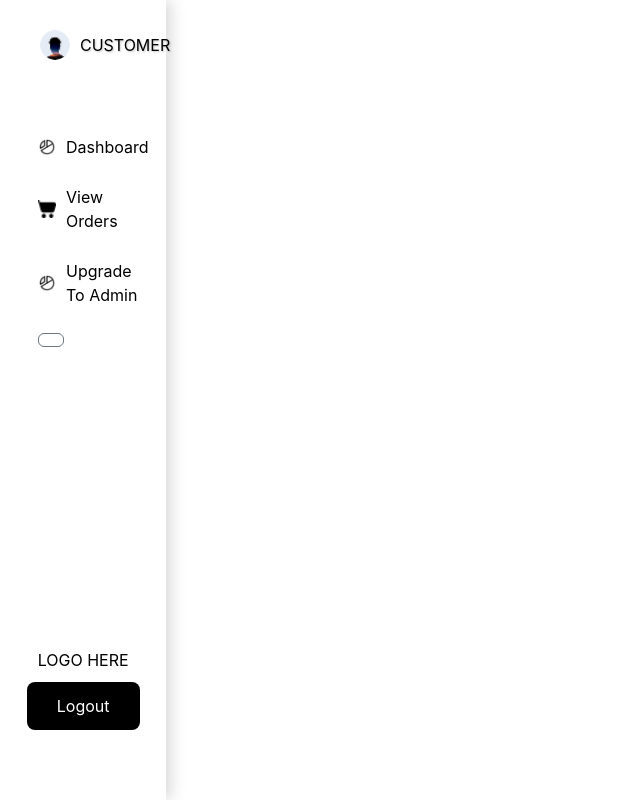
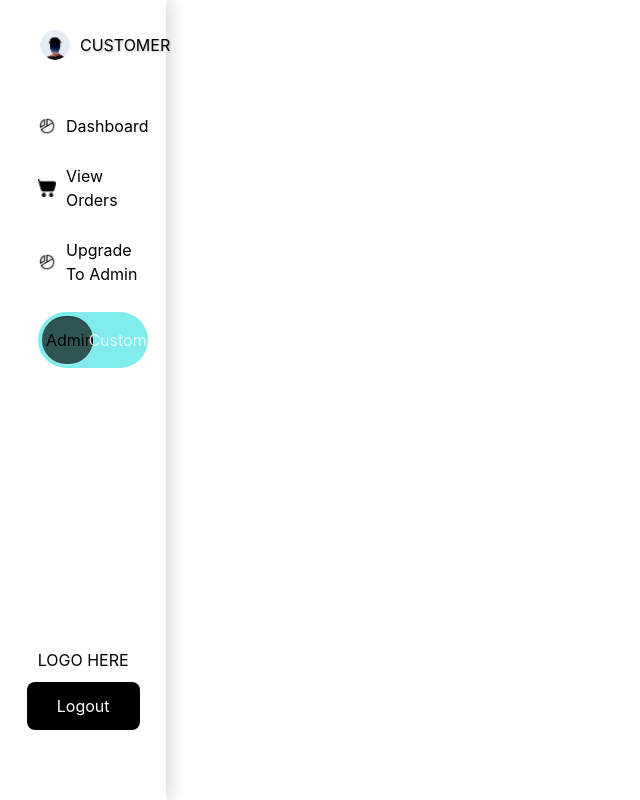
Before and after one commit to Rishvanth28/Paddy, a Django app: template paddy_proj/paddy_app/templates/customer_base.html in a window 1280 px wide. Shown: the whole page, without its empty margins (0-640 px from the left). Run offline with Django 5.2, Linux system fonts and the light colour scheme; the template is opened without the code that fills it, so the values that code supplies are empty.

Commit message:
Role switching button

```diff
--- /dev/null
+++ b/paddy_proj/paddy_app/static/css/customer_base.css
@@ -0,0 +1,126 @@
+  /* Scrollbar for WebKit (Chrome, Safari, Edge) */
+  ::-webkit-scrollbar {
+    width: 8px;
+  }
+
+  ::-webkit-scrollbar-track {
+    background: #f1f1f1;
+    /* light gray track */
+  }
+
+  ::-webkit-scrollbar-thumb {
+    background-color: #000000;
+    /* black thumb */
+    border-radius: 10px;
+    border: 2px solid #f1f1f1;
+    /* optional: border around thumb */
+  }
+
+  ::-webkit-scrollbar-thumb:hover {
+    background-color: #333333;
+    /* dark gray on hover */
+  }
+
+/* From Uiverse.io by cbolson */
+.switch {
+  --_switch-bg-clr: #80ecec;
+  --_switch-padding: 4px; /* padding around button*/
+  --_slider-bg-clr: rgba(4, 4, 4, 0.65); /* slider color unchecked */
+  --_slider-bg-clr-on: rgb(8, 7, 7); /* slider color checked */
+  --_slider-txt-clr: #ffffff;
+  --_label-padding: 1rem 2rem; /* padding around the labels -  this gives the switch it's global width and height */
+  --_switch-easing: cubic-bezier(
+    0.47,
+    1.64,
+    0.41,
+    0.8
+  ); /* easing on toggle switch */
+  color: white;
+  width: fit-content;
+  display: flex;
+  justify-content: center;
+  position: relative;
+  border-radius: 9999px;
+  cursor: pointer;
+  display: grid;
+  grid-template-columns: repeat(2, minmax(0, 1fr));
+  position: relative;
+  isolation: isolate;
+}
+
+.switch input[type="checkbox"] {
+  position: absolute;
+  width: 1px;
+  height: 1px;
+  padding: 0;
+  margin: -1px;
+  overflow: hidden;
+  clip: rect(0, 0, 0, 0);
+  white-space: nowrap;
+  border-width: 0;
+}
+.switch > span {
+  display: grid;
+  place-content: center;
+  transition: opacity 300ms ease-in-out 150ms;
+  padding: var(--_label-padding);
+}
+.switch::before,
+.switch::after {
+  content: "";
+  position: absolute;
+  border-radius: inherit;
+  transition: inset 150ms ease-in-out;
+}
+/* switch slider */
+.switch::before {
+  background-color: var(--_slider-bg-clr);
+  inset: var(--_switch-padding) 50% var(--_switch-padding)
+    var(--_switch-padding);
+  transition:
+    inset 500ms var(--_switch-easing),
+    background-color 500ms ease-in-out;
+  z-index: -1;
+  box-shadow:
+    inset 0 1px 1px rgba(0, 0, 0, 0.3),
+    0 1px rgba(255, 255, 255, 0.3);
+}
+/* switch bg color */
+.switch::after {
+  background-color: var(--_switch-bg-clr);
+  inset: 0;
+  z-index: -2;
+}
+/* switch hover & focus */
+.switch:focus-within::after {
+  inset: -0.25rem;
+}
+.switch:has(input:checked):hover > span:first-of-type,
+.switch:has(input:not(:checked)):hover > span:last-of-type {
+  opacity: 1;
+  transition-delay: 0ms;
+  transition-duration: 100ms;
+}
+/* switch hover */
+.switch:has(input:checked):hover::before {
+  inset: var(--_switch-padding) var(--_switch-padding) var(--_switch-padding)
+    45%;
+}
+.switch:has(input:not(:checked)):hover::before {
+  inset: var(--_switch-padding) 45% var(--_switch-padding)
+    var(--_switch-padding);
+}
+/* checked - move slider to right */
+.switch:has(input:checked)::before {
+  background-color: var(--_slider-bg-clr-on);
+  inset: var(--_switch-padding) var(--_switch-padding) var(--_switch-padding)
+    50%;
+}
+/* checked - set opacity */
+.switch > span:last-of-type,
+.switch > input:checked + span:first-of-type {
+  opacity: 0.75;
+}
+.switch > input:checked ~ span:last-of-type {
+  opacity: 1;
+}
--- a/paddy_proj/paddy_app/templates/customer_base.html
+++ b/paddy_proj/paddy_app/templates/customer_base.html
@@ -1,6 +1,6 @@
+{% load static %}
 <!DOCTYPE html>
 <html lang="en">
-{% load static %}
 
 <head>
   <meta charset="UTF-8" />
@@ -10,6 +10,7 @@
 
   <title>Admin</title>
   <link rel="stylesheet" href="{% static 'css/superadmin_base.css' %}" />
+  <link rel="stylesheet" href="{% static 'css/customer_base.css' %}" />
 </head>
 
 <body style="display: flex; height: 100vh; overflow: hidden;">
@@ -40,15 +41,12 @@
         <li><img class="icon" src="{% static 'media/ChartPieSlice.png' %}" alt="Dashboard Icon">
           <a href="{% url 'upgrade_to_admin' %}" style="text-decoration: none; color: inherit;">Upgrade to admin</a></li>
           <li>
-            <a href="{% url 'swap_role' %}" class="btn btn-outline-secondary">
-              {% if request.session.role == "admin" %}
-                  Switch to Customer
-              {% elif request.session.role == "customer" %}
-                  Switch to Admin
-              {% endif %}
-          </a>
-
-
+            <!-- From Uiverse.io by cbolson -->
+            <label for="filter" class="switch" aria-label="Toggle Role">
+              <input type="checkbox" id="filter" onchange="window.location.href='{% url 'swap_role' %}'" {% if request.session.role == 'customer' %}checked{% endif %} />
+              <span class="switch-text-left" style="color: black;">Admin</span>
+              <span class="switch-text-right">Customer</span>
+            </label>
           </li>
       </ul>
     </div>
```
Also changed, not shown: paddy_proj/paddy_app/static/css/admin_base.css (+127 -0 lines), paddy_proj/paddy_app/templates/admin_base.html (+8 -11 lines).
